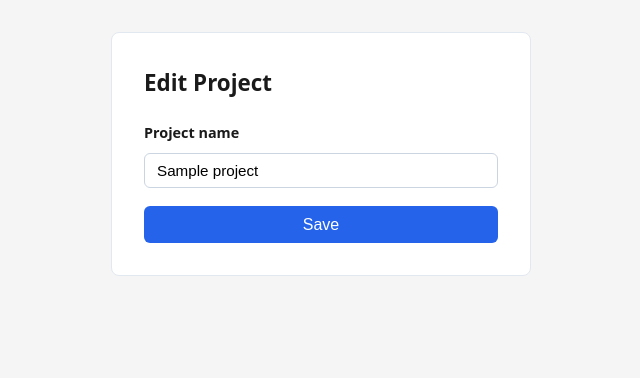
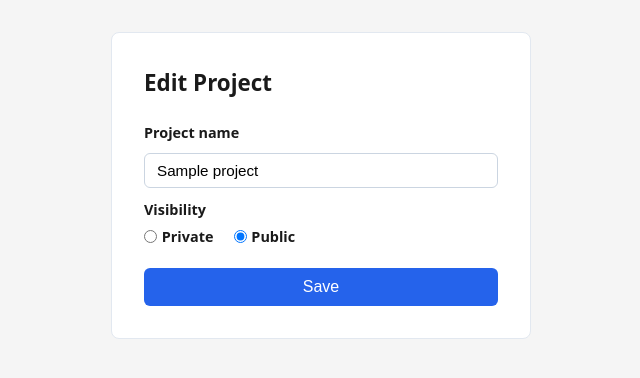
Before and after one commit to saarapasonen/flashcard-app, a Flask app: page /projects/1/edit in a window 1280 px wide. Shown: the part 56-434 px from the top of the page, without its empty margins (319-959 px from the left). Run offline with Flask 3, Linux system fonts and the light colour scheme; the visitor is signed in with stand-in values (Sample User, id 1); tables that the repository leaves empty hold one stand-in row (values such as "Sample post").

Commit message:
add public/private setting to projects

```diff
--- a/repositories/projects_repo.py
+++ b/repositories/projects_repo.py
@@ -4,7 +4,7 @@ from db import get_db
 def get_by_user(user_id):
     db = get_db()
     return db.execute(
-        "SELECT id, name, created_at FROM projects "
+        "SELECT id, name, is_public, created_at FROM projects "
         "WHERE user_id = ? ORDER BY created_at DESC",
         (user_id,),
     ).fetchall()
@@ -13,25 +13,27 @@ def get_by_user(user_id):
 def get_by_id(project_id):
     db = get_db()
     return db.execute(
-        "SELECT id, name, user_id, created_at FROM projects WHERE id = ?",
+        "SELECT id, name, user_id, is_public, created_at "
+        "FROM projects WHERE id = ?",
         (project_id,),
     ).fetchone()
 
 
-def create(user_id, name):
+def create(user_id, name, is_public=0):
     db = get_db()
     db.execute(
-        "INSERT INTO projects (user_id, name) VALUES (?, ?)",
-        (user_id, name),
+        "INSERT INTO projects (user_id, name, is_public) "
+        "VALUES (?, ?, ?)",
+        (user_id, name, is_public),
     )
     db.commit()
 
 
-def update_name(project_id, name):
+def update(project_id, name, is_public):
     db = get_db()
     db.execute(
-        "UPDATE projects SET name = ? WHERE id = ?",
-        (name, project_id),
+        "UPDATE projects SET name = ?, is_public = ? WHERE id = ?",
+        (name, is_public, project_id),
     )
     db.commit()
 
@@ -50,7 +52,7 @@ def search_by_name(user_id, query):
     db = get_db()
     like = f"%{query}%"
     return db.execute(
-        "SELECT id, name, created_at FROM projects "
+        "SELECT id, name, is_public, created_at FROM projects "
         "WHERE user_id = ? AND name LIKE ? ORDER BY name",
         (user_id, like),
     ).fetchall()
--- a/routes/projects.py
+++ b/routes/projects.py
@@ -26,7 +26,8 @@ def create_project():
             flash("Project name is required.", "error")
             return render_template("projects/create.html")
 
-        projects_repo.create(session["user_id"], name)
+        is_public = 1 if request.form.get("is_public") else 0
+        projects_repo.create(session["user_id"], name, is_public)
         flash("Project created.", "success")
         return redirect(url_for("projects.list_projects"))
 
@@ -87,7 +88,8 @@ def edit_project(project_id):
                 "projects/edit.html", project=project
             )
 
-        projects_repo.update_name(project_id, name)
+        is_public = 1 if request.form.get("is_public") else 0
+        projects_repo.update(project_id, name, is_public)
         flash("Project updated.", "success")
         return redirect(
             url_for("projects.view_project", project_id=project_id)
--- a/schema.sql
+++ b/schema.sql
@@ -8,6 +8,7 @@ CREATE TABLE IF NOT EXISTS projects (
     id         INTEGER PRIMARY KEY AUTOINCREMENT,
     user_id    INTEGER NOT NULL REFERENCES users(id),
     name       TEXT NOT NULL,
+    is_public  INTEGER NOT NULL DEFAULT 0,
     created_at TEXT NOT NULL DEFAULT (datetime('now'))
 );
 
--- a/static/style.css
+++ b/static/style.css
@@ -362,6 +362,27 @@ a:hover {
     background: #1d4ed8;
 }
 
+.visibility-field {
+    border: none;
+    padding: 0;
+}
+
+.visibility-field legend {
+    font-weight: 600;
+    font-size: 0.9rem;
+    margin-bottom: 0.25rem;
+}
+
+.radio-label {
+    display: inline-flex;
+    align-items: center;
+    gap: 0.3rem;
+    margin-right: 1rem;
+    font-weight: normal;
+    font-size: 0.9rem;
+    cursor: pointer;
+}
+
 .form-link {
     margin-top: 1rem;
     text-align: center;
@@ -390,6 +411,16 @@ a:hover {
 .badge-hard {
     background: #fee2e2;
     color: #991b1b;
+}
+
+.badge-public {
+    background: #dbeafe;
+    color: #1e40af;
+}
+
+.badge-private {
+    background: #f1f5f9;
+    color: #475569;
 }
 
 /* ── Study session ─────────────────────────────────── */
--- a/templates/projects/edit.html
+++ b/templates/projects/edit.html
@@ -9,6 +9,19 @@
         <label for="name">Project name</label>
         <input type="text" id="name" name="name"
                value="{{ project['name'] }}" required>
+        <fieldset class="visibility-field">
+            <legend>Visibility</legend>
+            <label class="radio-label">
+                <input type="radio" name="is_public" value=""
+                    {% if not project['is_public'] %}checked{% endif %}>
+                Private
+            </label>
+            <label class="radio-label">
+                <input type="radio" name="is_public" value="1"
+                    {% if project['is_public'] %}checked{% endif %}>
+                Public
+            </label>
+        </fieldset>
         <button type="submit">Save</button>
     </form>
 </div>
```
Also changed, not shown: seed.py (+15 -14 lines), templates/projects/create.html (+12 -0 lines), templates/projects/view.html (+8 -1 lines).
